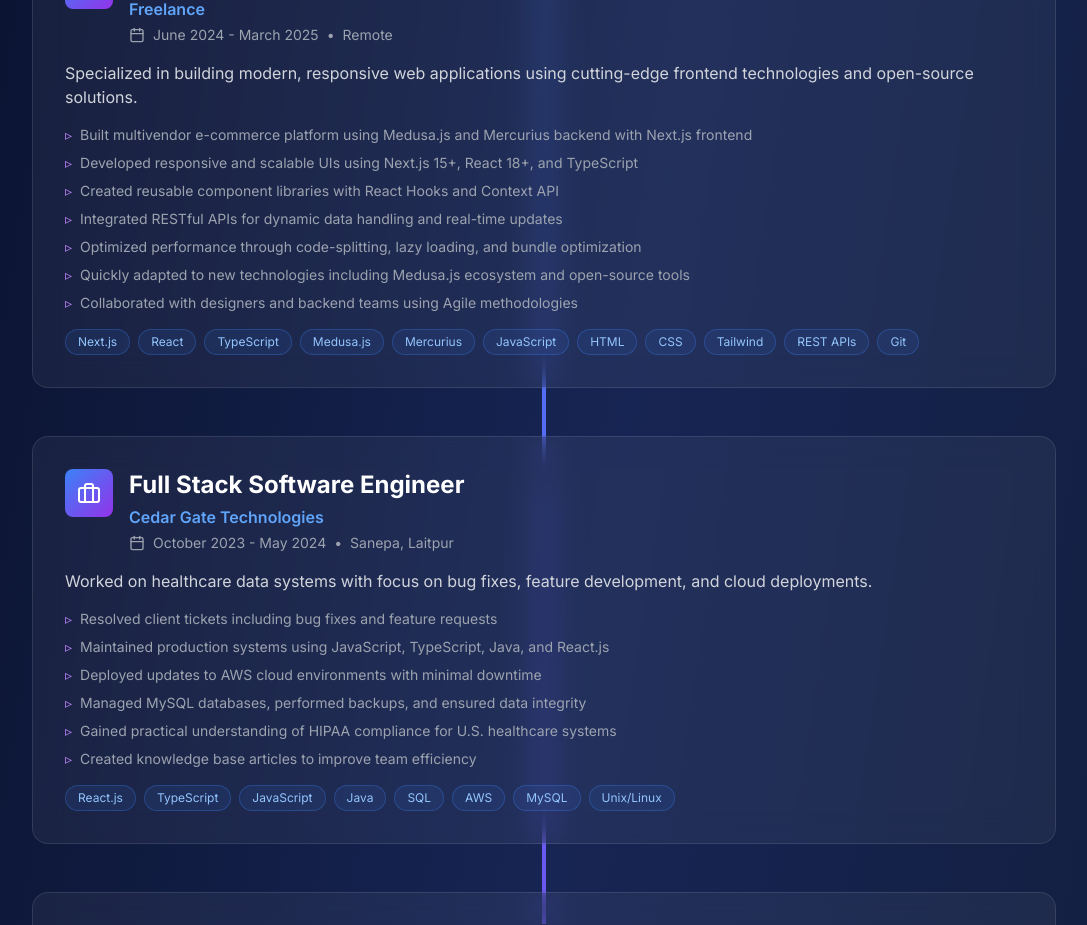
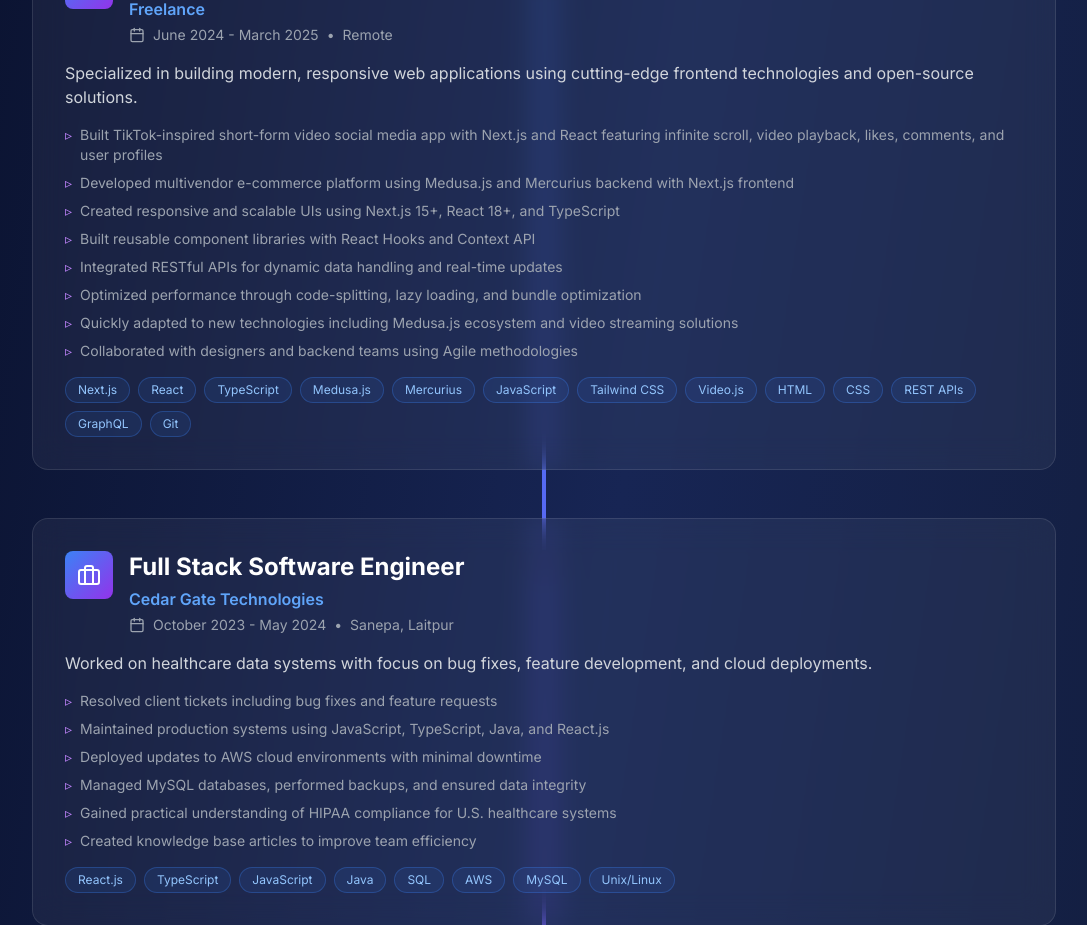
Before and after one commit to roshan-githubb/portfolio_roshan_budhathoki, a Next.js app: page / in a window 1280 px wide. Shown: the part 3240-4165 px from the top of the page, without its empty margins (96-1183 px from the left). Built offline with nearby package versions, Linux system fonts and the light colour scheme.

Commit message:
Added my relevant projects that I worked

```diff
--- a/components/Experience.tsx
+++ b/components/Experience.tsx
@@ -19,15 +19,16 @@
       period: 'June 2024 - March 2025',
       description: 'Specialized in building modern, responsive web applications using cutting-edge frontend technologies and open-source solutions.',
       achievements: [
-        'Built multivendor e-commerce platform using Medusa.js and Mercurius backend with Next.js frontend',
-        'Developed responsive and scalable UIs using Next.js 15+, React 18+, and TypeScript',
-        'Created reusable component libraries with React Hooks and Context API',
+        'Built TikTok-inspired short-form video social media app with Next.js and React featuring infinite scroll, video playback, likes, comments, and user profiles',
+        'Developed multivendor e-commerce platform using Medusa.js and Mercurius backend with Next.js frontend',
+        'Created responsive and scalable UIs using Next.js 15+, React 18+, and TypeScript',
+        'Built reusable component libraries with React Hooks and Context API',
         'Integrated RESTful APIs for dynamic data handling and real-time updates',
         'Optimized performance through code-splitting, lazy loading, and bundle optimization',
-        'Quickly adapted to new technologies including Medusa.js ecosystem and open-source tools',
+        'Quickly adapted to new technologies including Medusa.js ecosystem and video streaming solutions',
         'Collaborated with designers and backend teams using Agile methodologies',
       ],
-      technologies: ['Next.js', 'React', 'TypeScript', 'Medusa.js', 'Mercurius', 'JavaScript', 'HTML', 'CSS', 'Tailwind', 'REST APIs', 'Git'],
+      technologies: ['Next.js', 'React', 'TypeScript', 'Medusa.js', 'Mercurius', 'JavaScript', 'Tailwind CSS', 'Video.js', 'HTML', 'CSS', 'REST APIs', 'GraphQL', 'Git'],
     },
     {
       title: 'Full Stack Software Engineer',
```
